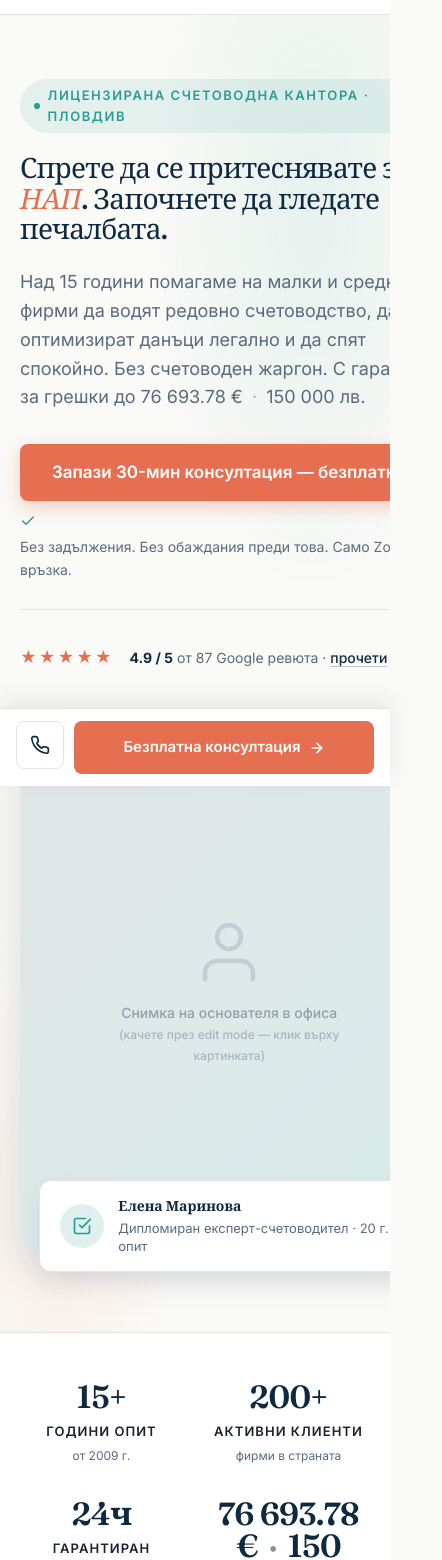
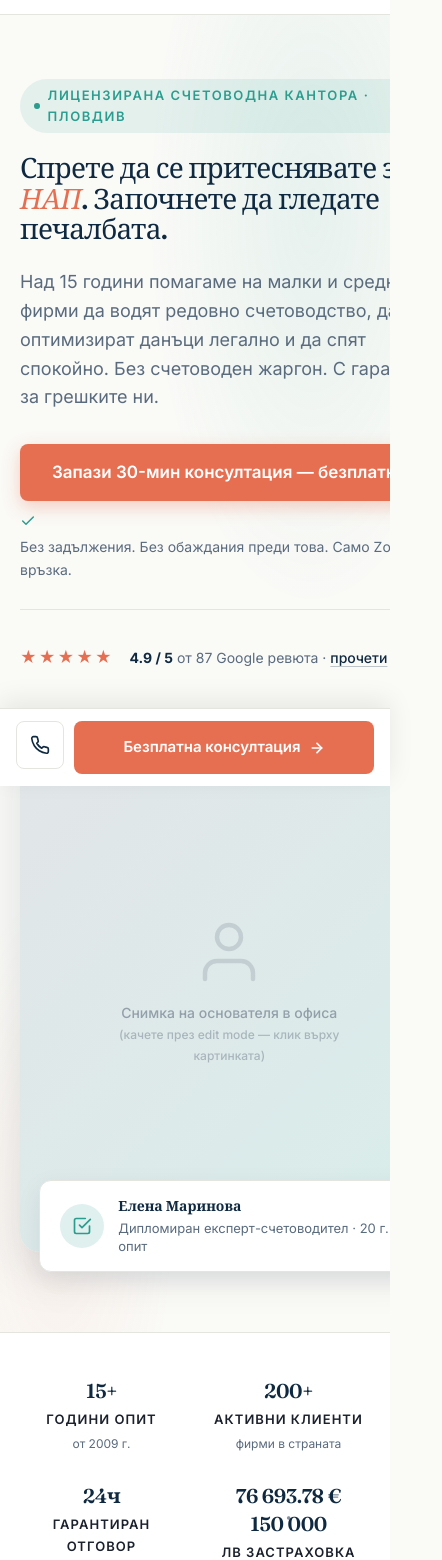
Before and after one commit to frivolous-b/project-accounting, a plain HTML site: page index.html in a window 390 px wide. Shown: the part 58-1618 px from the top of the page, 442 px wide, since content can reach past the window. Drawn offline with Linux system fonts and the light colour scheme.

Commit message:
v3.3.1: Mobile overflow fixes after live testing
- Hero description: remove specific guarantee amount (overflow on mobile)
- Trustbar #4: smaller font + wrap for large dual amounts
- Why-us insurance: wrap with nowrap to prevent mid-number breaks
- Calculator price: smaller minimum (36px) for mobile fit
- Body: overflow-x hidden as safety net

Co-Authored-By: Claude Opus 4.7 (1M context) <noreply@anthropic.com>

```diff
--- a/index.html
+++ b/index.html
@@ -4,7 +4,7 @@
 <meta charset="UTF-8">
 <meta name="viewport" content="width=device-width, initial-scale=1.0">
 <title data-edit="page-title">Експерт. — Счетоводство за малки и средни фирми в Пловдив</title>
-<meta name="description" content="Лицензирана счетоводна кантора в Пловдив. 15+ години опит. Гарантиран отговор до 24ч, застраховка 76 693.78 € · 150 000 лв, без счетоводен жаргон. Безплатна 30-мин консултация.">
+<meta name="description" content="Лицензирана счетоводна кантора в Пловдив. 15+ години опит. Гарантиран отговор до 24ч, с гаранция за грешките ни, без счетоводен жаргон. Безплатна 30-мин консултация.">
 
 <!-- Open Graph (Facebook / LinkedIn) -->
 <meta property="og:type" content="website">
@@ -225,6 +225,10 @@
 
 /* ════════════ RESET & BASE ════════════ */
 * { box-sizing: border-box; margin: 0; padding: 0; }
+html, body {
+  overflow-x: hidden;
+  max-width: 100vw;
+}
 html { scroll-behavior: smooth; -webkit-text-size-adjust: 100%; scroll-padding-top: 80px; }
 body {
   font-family: var(--font-body);
@@ -789,11 +793,11 @@ button { font-family: inherit; cursor: pointer; border: none; background: none;
   margin-bottom: 10px;
 }
 .calc-result-price .num {
-  font-size: clamp(56px, 8vw, 80px);
+  font-size: clamp(36px, 7vw, 80px);
   letter-spacing: -0.03em;
 }
 .calc-result-price .calc-price-sep {
-  font-size: clamp(56px, 8vw, 80px);
+  font-size: clamp(36px, 7vw, 80px);
   opacity: 0.4;
   padding: 0 10px;
   letter-spacing: -0.03em;
@@ -1962,6 +1966,37 @@ body.edit-mode [data-edit-image]:hover::after { opacity: 1; }
   .footer-social-link {
     width: 44px;
     height: 44px;
+  }
+}
+
+/* ════════════════════════════════════════════════════════════════
+   MOBILE OVERFLOW FIXES (v3.3.1) — Galaxy S20 FE 360px
+   ════════════════════════════════════════════════════════════════ */
+@media (max-width: 768px) {
+  /* Trustbar #4 — двойна валута с дълги числа: стак на мобилно */
+  .trustbar-number {
+    font-size: clamp(20px, 5vw, 32px);
+  }
+  .trustbar-number .price-eur,
+  .trustbar-number .price-bgn,
+  .trustbar-number .trust-bgn-only {
+    white-space: nowrap;
+  }
+  .trustbar-number .price-separator {
+    display: block;
+    text-align: center;
+    height: 0.4em;
+  }
+}
+
+/* Why-us полица: пази дължината на сумата от мид-чупене */
+.insurance-amount {
+  white-space: nowrap;
+  display: inline-block;
+}
+@media (max-width: 480px) {
+  .price-secondary {
+    display: block;
   }
 }
 </style>
@@ -2013,7 +2048,7 @@ body.edit-mode [data-edit-image]:hover::after { opacity: 1; }
           <span data-edit="hero-title-1">Спрете да се притеснявате за </span><span class="accent" data-edit="hero-title-accent">НАП</span><span data-edit="hero-title-2">. Започнете да гледате печалбата.</span>
         </h1>
         <p class="hero-desc reveal reveal-d2" data-edit="hero-desc">
-          Над 15 години помагаме на малки и средни фирми да водят редовно счетоводство, да оптимизират данъци легално и да спят спокойно. Без счетоводен жаргон. С гаранция за грешки до <span class="price-eur">76 693.78 €</span><span class="price-separator"> · </span><span class="price-bgn">150 000 лв</span>.
+          Над 15 години помагаме на малки и средни фирми да водят редовно счетоводство, да оптимизират данъци легално и да спят спокойно. Без счетоводен жаргон. С гаранция за грешките ни.
         </p>
         <div class="hero-cta-block reveal reveal-d3">
           <a href="#booking" class="btn btn-primary btn-lg" data-edit="hero-cta-primary">
@@ -2487,7 +2522,7 @@ body.edit-mode [data-edit-image]:hover::after { opacity: 1; }
           <div>
             <h3 class="whyus-item-title" data-edit="why-4-title">Грешим — плащаме. Документирано.</h3>
             <p class="whyus-item-desc" data-edit="why-4-desc">
-              Активна полица за професионална отговорност <strong>за <span class="price-eur">76 693.78 €</span><span class="price-separator"> · </span><span class="price-bgn">150 000 лв</span></strong>. Грешим в декларация → ние плащаме глобата и лихвата, не вие. Това е написано в договора, не само в обещание.
+              Активна полица за професионална отговорност <strong>с покритие до <span class="insurance-amount">150 000 лв <span class="price-secondary">(76 693.78 €)</span></span></strong>. Грешим в декларация → ние плащаме глобата и лихвата, не вие. Това е написано в договора, не само в обещание.
             </p>
           </div>
         </div>
```
